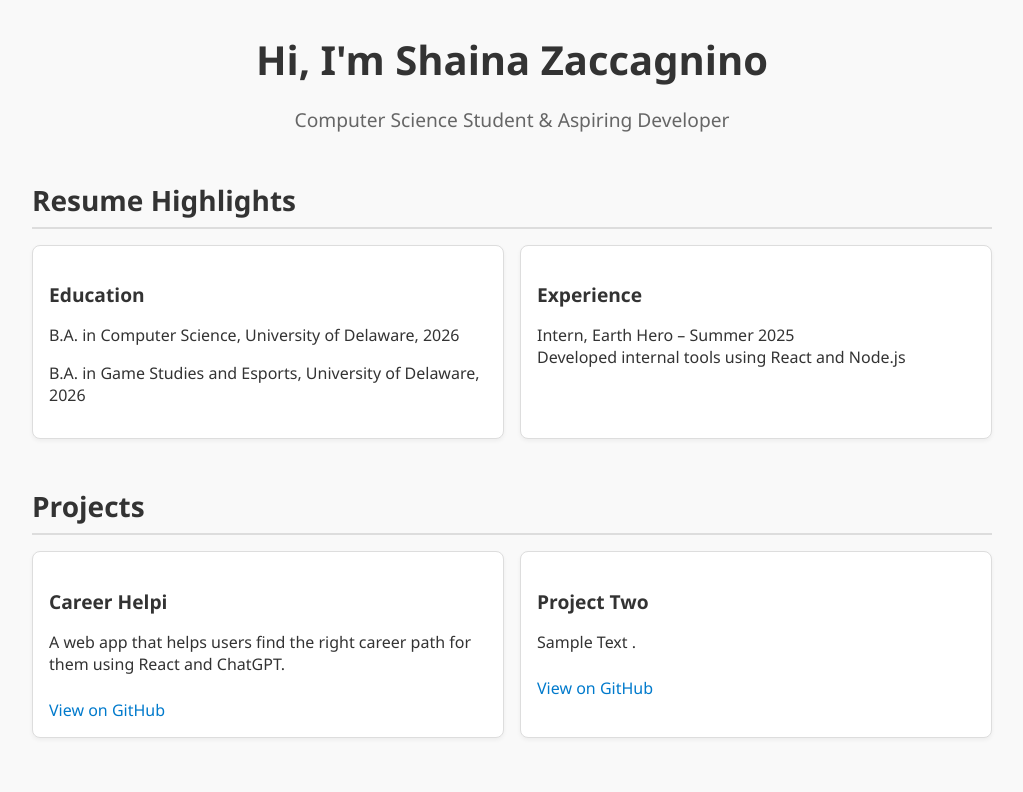
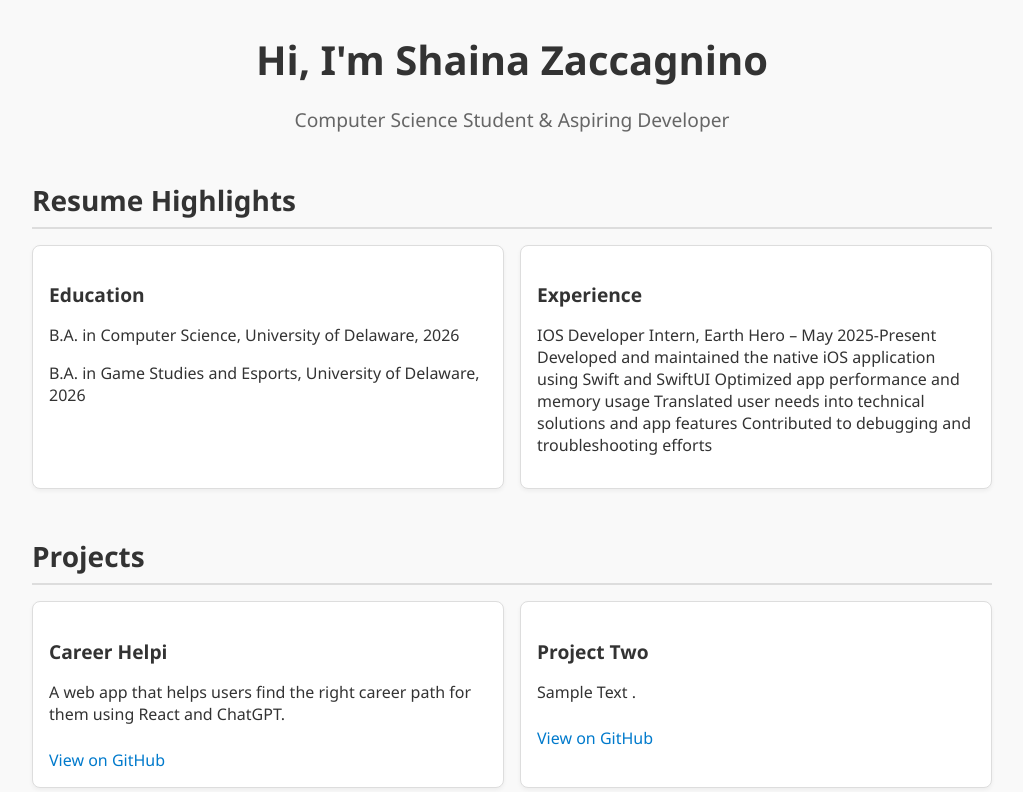
Before and after one commit to Shaina-Z/Portfolio, a React (Create React App) app in the folder my-portfolio/: page / in a window 1280 px wide. Shown: the top 792 px of the page, without its empty margins (128-1151 px from the left). Built offline with nearby package versions, Linux system fonts and the light colour scheme.

Commit message:
edited earth hero internship text for clarification

```diff
--- a/my-portfolio/src/App.js
+++ b/my-portfolio/src/App.js
@@ -22,7 +22,11 @@ export default function Portfolio() {
           </div>
           <div className="card">
             <h3 className="card-title">Experience</h3>
-            <p>Intern, Earth Hero – Summer 2025<br />Developed internal tools using React and Node.js</p>
+            <p>IOS Developer Intern, Earth Hero – May 2025-Present<br />Developed and maintained the native iOS application using Swift and SwiftUI
+Optimized app performance and memory usage
+Translated user needs into technical solutions and app features
+Contributed to debugging and troubleshooting efforts
+</p>
           </div>
         </div>
       </section>
```
